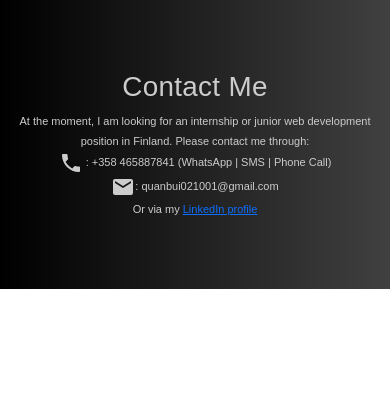
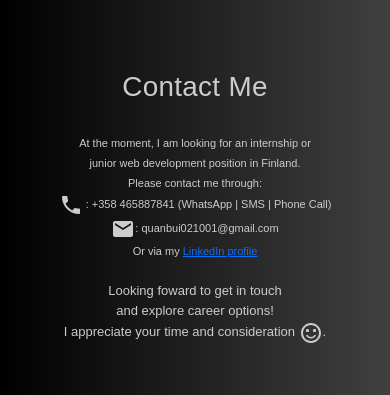
Before and after one commit to quanbui210/My-Portfolio-Web, a React (Create React App) app: page / in a window 390 px wide. Shown: the part 4514-4909 px from the top of the page. Before the commit the page ends 4803 px from the top, so only its background shows below. Built offline with nearby package versions, Linux system fonts and the light colour scheme; a web font is replaced by a local one.

Commit message:
responsive

```diff
--- a/src/components/Footer/Footer.css
+++ b/src/components/Footer/Footer.css
@@ -1,11 +1,23 @@
 
 
 .contact {
-    text-align: center;
     margin-top: 180px;
     color: #ccc;
     line-height: 30px;
     margin-bottom: 70px;
+}
+
+.contact-title {
+    text-align: center;
+    margin-bottom: 30px;
+}
+
+.contact-detail {
+    margin-left: 50px;
+    width: 50%
+}
+.contact-end {
+    font-size: 18px !important;
 }
 
 
@@ -19,4 +31,12 @@
         margin-bottom: 70px;
         font-size: 11px;
     }
+    .contact-end {
+        font-size: 13px !important;
+    }
+    .contact-detail {
+        width: 100%;
+        margin-left: 0px;
+        margin-bottom: 20px;
+    }
 }
--- a/src/components/Footer/Footer.js
+++ b/src/components/Footer/Footer.js
@@ -1,15 +1,19 @@
 import './Footer.css'
 import LocalPhoneIcon from '@mui/icons-material/LocalPhone';
 import EmailIcon from '@mui/icons-material/Email';
+import SentimentSatisfiedAltIcon from '@mui/icons-material/SentimentSatisfiedAlt';
 
 
 const Footer = () => {
     return (
-        <div className="contact">
-            <h1>Contact Me</h1>
-            <div>At the moment, I am looking for an internship or junior web development position in Finland. Please contact me through: <br></br>
+        <div className="contact row">
+            <h1 className="contact-title">Contact Me</h1>
+            <div className='contact-detail'>At the moment, I am looking for an internship or <br></br>junior web development position in Finland. <br></br> Please contact me through: <br></br>
             <LocalPhoneIcon/> : +358 465887841 (WhatsApp | SMS | Phone Call)<br></br>
             <EmailIcon/>: quanbui021001@gmail.com <br/> Or via my  <a href='https://www.linkedin.com/in/quan-bui-0a4908209/'>LinkedIn profile</a>
+            </div>
+            <div className="contact-end col">
+                <div>Looking foward to get in touch<br></br> and explore career options! <br></br>I appreciate your time and consideration <SentimentSatisfiedAltIcon/>.</div>
             </div>
         </div>
     )
```
